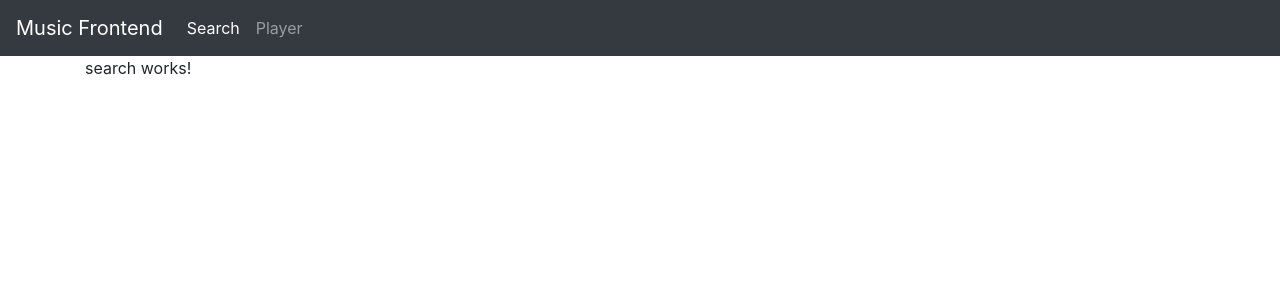
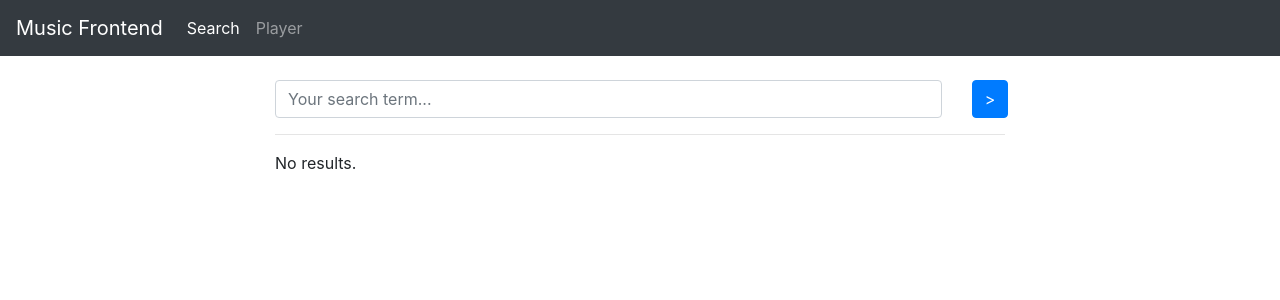
Before and after one commit to ridcully/testingAngular, an Angular app: page /search in a window 1280 px wide. Shown: the top 300 px of the page. Built offline with nearby package versions, Linux system fonts and the light colour scheme.

Commit message:
added more components and changed some html.

```diff
--- a/src/app/app.component.html
+++ b/src/app/app.component.html
@@ -2,7 +2,8 @@
 
 <div class="container">
   <div class="row">
-    <div class="col-xs-12 col-sm-10 col-md-8">
+    <div class="col-xs-12 col-sm-10 col-md-8 offset-sm-1 offset-md-2">
+      <br />
       <router-outlet></router-outlet>
     </div>
   </div>
--- a/src/app/app.module.ts
+++ b/src/app/app.module.ts
@@ -6,13 +6,17 @@ import { AppComponent } from './app.component';
 import { HeaderComponent } from './header/header.component';
 import { SearchComponent } from './search/search.component';
 import { PlayerComponent } from './player/player.component';
+import { SearchboxComponent } from './search/searchbox/searchbox.component';
+import { SearchresultComponent } from './search/searchresult/searchresult.component';
 
 @NgModule({
   declarations: [
     AppComponent,
     HeaderComponent,
     SearchComponent,
-    PlayerComponent
+    PlayerComponent,
+    SearchboxComponent,
+    SearchresultComponent
   ],
   imports: [
     BrowserModule,
--- a/src/app/header/header.component.html
+++ b/src/app/header/header.component.html
@@ -1,5 +1,5 @@
 <nav class="navbar navbar-expand-lg navbar-dark bg-dark sticky-top">
-  <a class="navbar-brand" href="#" title="Home">Music Frontend</a>
+  <a class="navbar-brand" title="Home" routerLink="/">Music Frontend</a>
   <button class="navbar-toggler" type="button" data-toggle="collapse" data-target="#navbarSupportedContent" aria-controls="navbarSupportedContent" aria-expanded="false" aria-label="Toggle navigation">
     <span class="navbar-toggler-icon"></span>
   </button>
--- a/src/app/search/search.component.html
+++ b/src/app/search/search.component.html
@@ -1,3 +1,11 @@
-<p>
-  search works!
-</p>
+<div class="row">
+  <div class="col-12">
+    <app-searchbox></app-searchbox>
+  </div>
+</div>
+<hr />
+<div class="row">
+  <div class="col-12">
+    <app-searchresult></app-searchresult>
+  </div>
+</div>
--- /dev/null
+++ b/src/app/search/searchbox/searchbox.component.html
@@ -0,0 +1,10 @@
+<form>
+  <div class="row">
+    <div class="col-11">
+      <input type="text" class="form-control" placeholder="Your search term...">
+    </div>
+    <div class="col-1 text-right">
+      <button type="submit" class="btn btn-primary"> > </button>
+    </div>
+  </div>
+</form>
--- /dev/null
+++ b/src/app/search/searchbox/searchbox.component.ts
@@ -0,0 +1,15 @@
+import { Component, OnInit } from '@angular/core';
+
+@Component({
+  selector: 'app-searchbox',
+  templateUrl: './searchbox.component.html',
+  styleUrls: ['./searchbox.component.css']
+})
+export class SearchboxComponent implements OnInit {
+
+  constructor() { }
+
+  ngOnInit() {
+  }
+
+}
--- /dev/null
+++ b/src/app/search/searchresult/searchresult.component.html
@@ -0,0 +1 @@
+<p>No results.</p>
--- /dev/null
+++ b/src/app/search/searchresult/searchresult.component.ts
@@ -0,0 +1,15 @@
+import { Component, OnInit } from '@angular/core';
+
+@Component({
+  selector: 'app-searchresult',
+  templateUrl: './searchresult.component.html',
+  styleUrls: ['./searchresult.component.css']
+})
+export class SearchresultComponent implements OnInit {
+
+  constructor() { }
+
+  ngOnInit() {
+  }
+
+}
```
Also changed, not shown: src/app/search/searchbox/searchbox.component.css (added), src/app/search/searchresult/searchresult.component.css (added), 2 other files (tests, documents, lock files or other folders).
